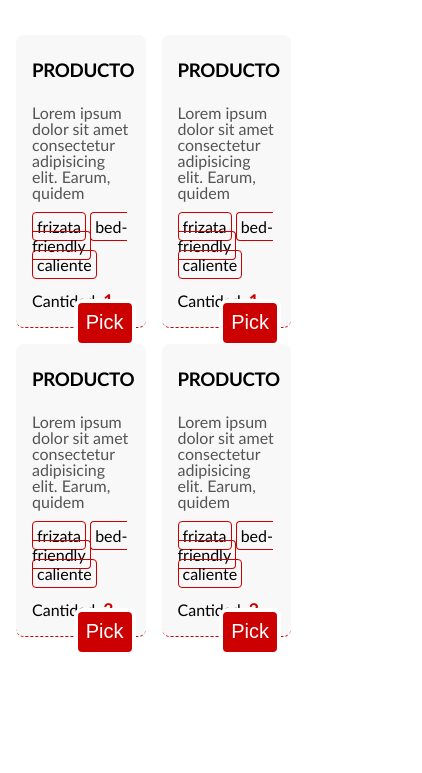
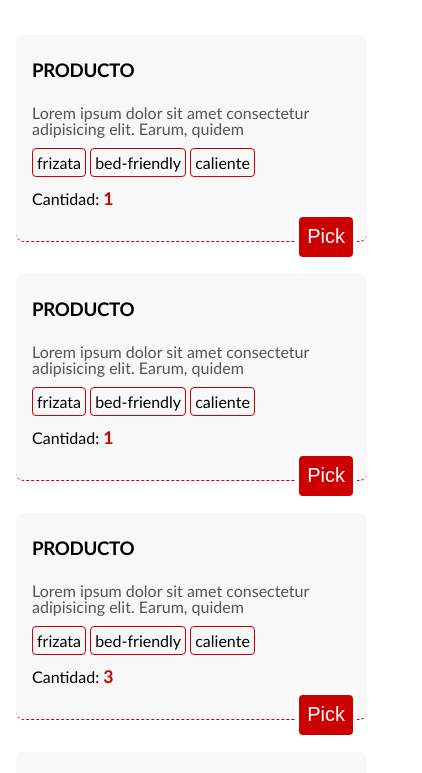
Before and after one commit to marcelo-lara/darkblue-menu, a website with bundled scripts: page client/src/index.html in a window 390 px wide. Shown: the part 63-836 px from the top of the page, 422 px wide, since content can reach past the window. Built offline with nearby package versions, Linux system fonts and the light colour scheme; no server answers.

Commit message:
css > media Query adjust

```diff
--- a/client/src/css/main.css
+++ b/client/src/css/main.css
@@ -14,18 +14,27 @@ body {
   display: flex;
   flex-direction: row;
   flex-wrap: wrap;
-  gap: 1rem;
+  row-gap: 2rem;
+  column-gap: 1rem;
   padding: 1rem;
 }
 
+@media screen and (max-width: 575px) {
+  .menu {
+    width: 90%;
+    display: flex;
+    flex-direction: column;
+  }
+}
+
 .productCard {
-  width: 25%;
+  /* width: 25%; */
   border-bottom: #cc0000 dashed 1px;
   display: flex;
   flex-direction: column;
   flex-wrap: nowrap;
   align-items: flex-start;
-  padding: 1rem;
+  padding: 1rem 1rem 2rem 1rem;
   justify-content: flex-start;
   text-align: left;
   position: relative;
```
